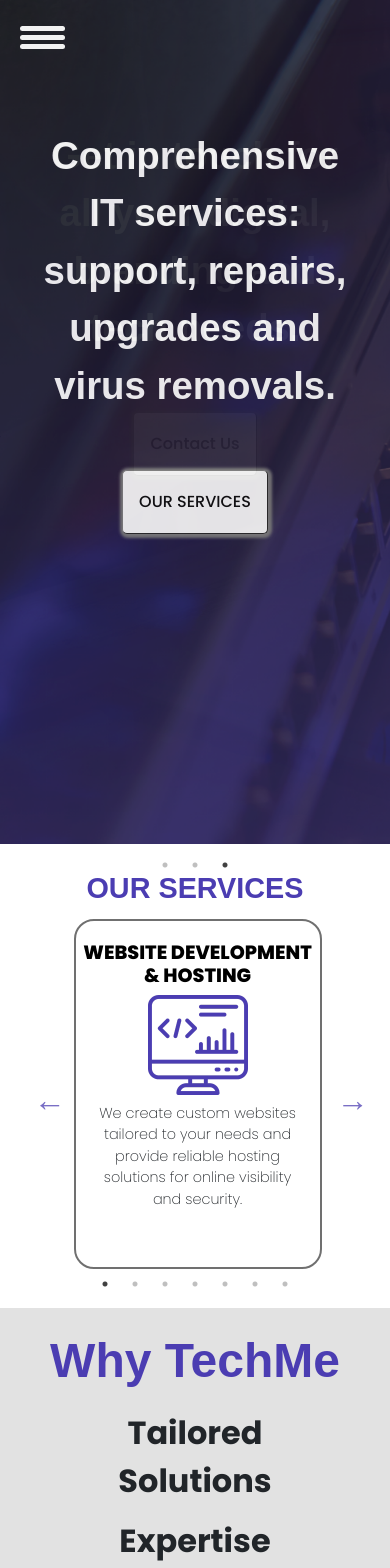
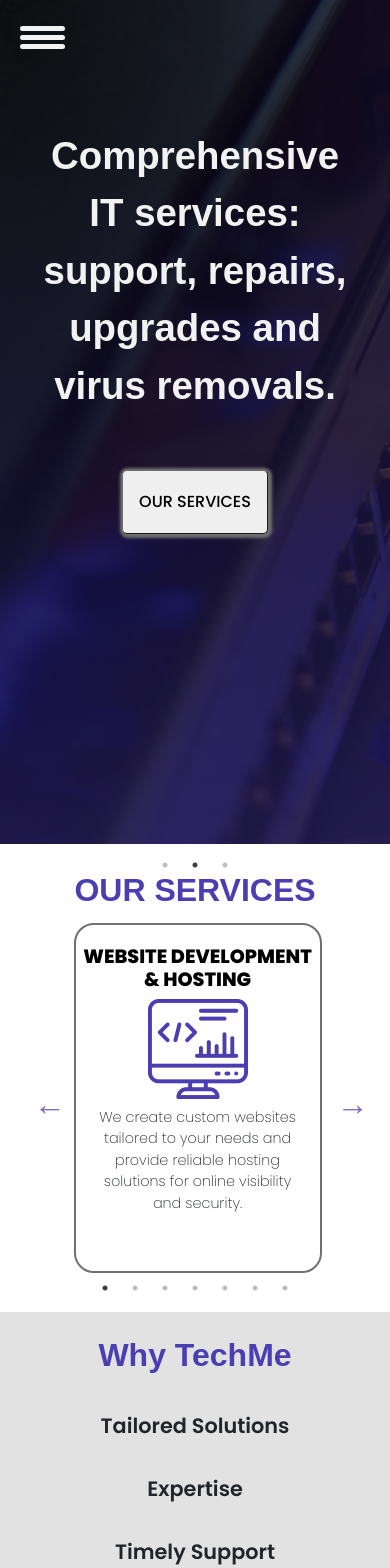
Before and after one commit to baayesh/TechMe, a React (Create React App) app: page / in a window 390 px wide. Shown: the top 1568 px of the page. Built offline with nearby package versions, Linux system fonts and the light colour scheme; a web font is replaced by a local one.

Commit message:
Change images of the mobile view of the cutomer reviews

```diff
--- a/src/pages/Home/Contact Us/ContactUs.css
+++ b/src/pages/Home/Contact Us/ContactUs.css
@@ -2,6 +2,7 @@
    padding-top: 2%;
    padding-bottom: 2%;
   background-color: #4b3db2;
+  padding: 1em 0em;
 
 }
 
@@ -11,6 +12,7 @@
     color:#f2f2f2;
     font-size: 1.5rem;
     transition: color 0.5s ease;
+    margin-bottom: 0;
 
 
 }
--- a/src/pages/Home/Customer Reviews/CustomerReviews.css
+++ b/src/pages/Home/Customer Reviews/CustomerReviews.css
@@ -159,6 +159,7 @@ a {
 
   .hm-customer-reviews-mob {
     display: block;
+    marding:0em 3em;
   }
 
   .hm-customer-reviews-desk {
--- a/src/pages/Home/Services/Services.css
+++ b/src/pages/Home/Services/Services.css
@@ -21,9 +21,7 @@ margin: 1em auto;
     }
 
     @media(max-width: 768px) {
-      .hm-sv-title{
-        font-size: 2rem;
-      }
+
     }
 
     @media(max-width: 492px) {
@@ -177,6 +175,10 @@ margin: 1em auto;
       .hm-sv-card-para{
         font-size: 0.7rem;
       }
+
+      .hm-sv-title{
+        font-size: 2rem;
+      }
     }
 
     @media (max-width: 552px) {
--- a/src/pages/Home/WhyChooseUs/WhyChooseUs.css
+++ b/src/pages/Home/WhyChooseUs/WhyChooseUs.css
@@ -56,7 +56,7 @@
 }
 
 .hm-why-choose-contentdiv p {
-  font-family: Poppins;
+  font-family: Poppins, sans-serif;
   font-weight: 300;
   font-size: 0.9rem;
   margin: auto 0em;
@@ -142,14 +142,28 @@
   .hm-why-choose-contentdiv2 p {
     font-size: 0.7rem;
   }
+  .hm-why-choose-titlediv h3{
+    font-size: 2rem;
+  }
 }
 
 @media (max-width: 552px) {
   .hm-why-choose-content {
     flex-direction: column;
+    padding: 1em 0em;
   }
   .hm-why-choose-contenttitlediv {
     text-align: center;
+  }
+  .hm-why-choose-contenttitlediv p {
+    white-space: nowrap;
+    font-weight: 600;
+    font-size: 1.3rem;
+  }
+  .hm-why-choose-contenttitlediv2 p {
+    white-space: nowrap;
+    font-weight: 600;
+    font-size: 1.3rem;
   }
 
   .hm-why-choose-contenttitlediv2 {
@@ -178,6 +192,10 @@
   .hm-why-choose-line2 {
     display: none;
   }
+
+  .hm-why-choose-titlediv h3 {
+    font-size: 2rem;
+  }
 }
 
 @media (max-width: 400px) {
```
Also changed, not shown: src/Assets/Home/CustomerReviews/GemiTea_mob.png, src/Assets/Home/CustomerReviews/TheNinjas_mob.png.
